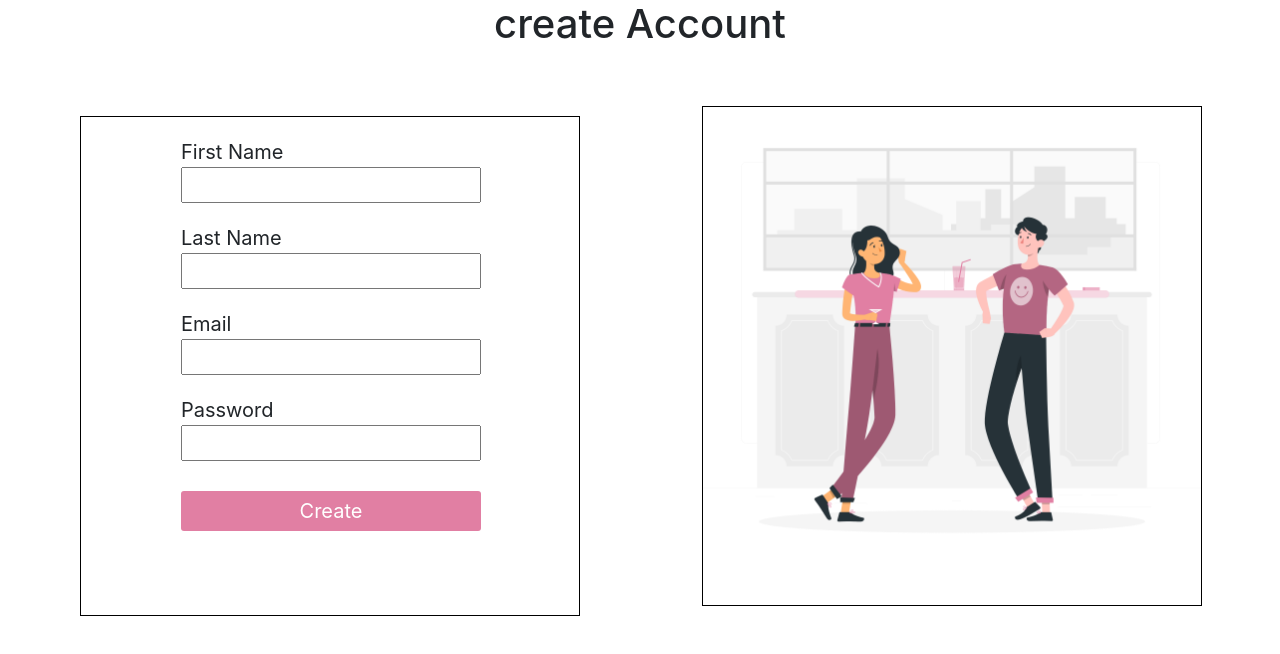
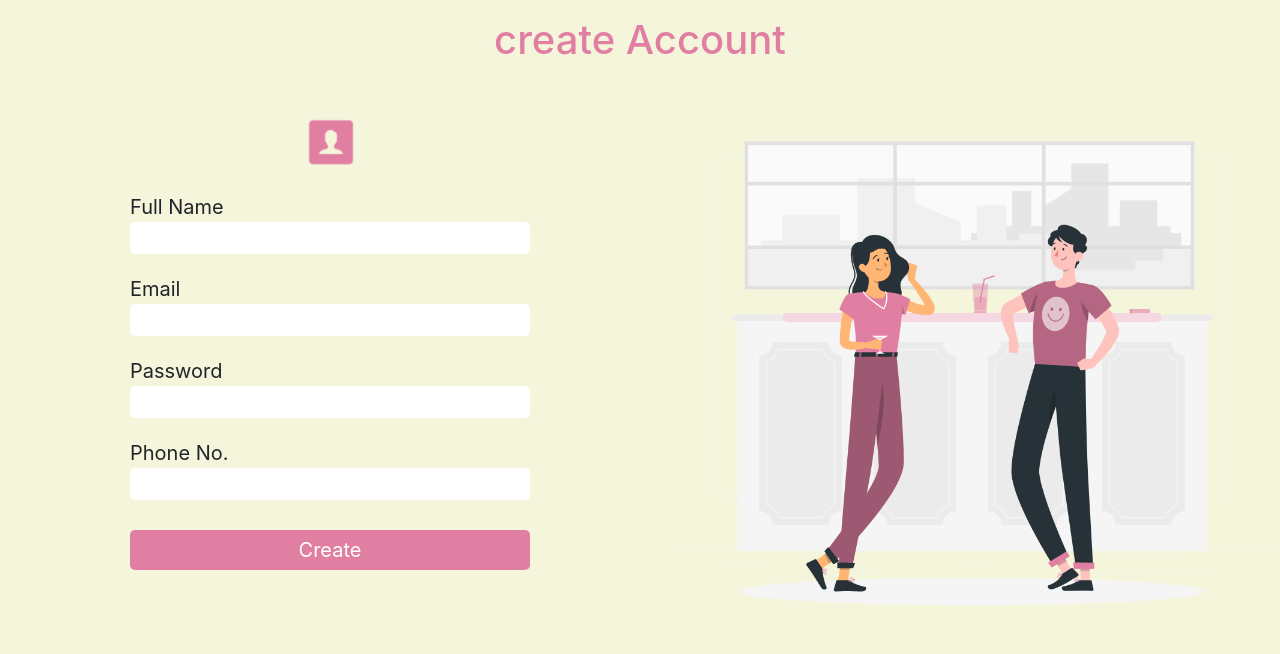
Before and after one commit to sakshi-rah/in-and-gain, a React (Create React App) app in the folder client/: page /signup in a window 1280 px wide. Shown: the top 654 px of the page. Built offline with nearby package versions, Linux system fonts and the light colour scheme.

Commit message:
css apply on signup

```diff
--- a/client/src/index.css
+++ b/client/src/index.css
@@ -5,6 +5,7 @@ body {
     sans-serif;
   -webkit-font-smoothing: antialiased;
   -moz-osx-font-smoothing: grayscale;
+  background-color: beige;
 }
 
 code {
--- a/client/src/views/Signup/Signup.css
+++ b/client/src/views/Signup/Signup.css
@@ -1,40 +1,67 @@
 /*left side container css */
+
+.signup-heading{
+    color: #E17FA3;
+}
+
+.signup-heading:hover{
+    color: #0066ff;
+}
 .form-container {
-    margin-top: 60px;
+    margin-top: 40px;
     margin-left: 80px;
     width: 500px;
     height: 500px;
-    border: 1px solid black;
 }
+.first-container{
+    display: block;
+}
+.profile-pic-container{
+   text-align: center;
+   margin-left: 2px;
+    cursor: pointer;
+}
+.profile-pic{
+    width: 60px;
 
+}
 .form-input {
-
-    width: 300px;
+    width: 400px;
+    border: none;
+    border-radius: 5px;
+    cursor: pointer;
+}
+.form-input:hover{
+    box-shadow: 0 0 4px 0.5px  #0066ff;
 }
 
 .form-item {
     margin-top: 20px;
-    margin-left: 100px;
+    margin-left: 50px;
     font-size: 20px;
 }
 
 .create-btn {
-    width: 300px;
+    width: 400px;
     height: 40px;
-    margin-left: 100px;
+    margin-left: 50px;
     margin-top: 30px;
     border: none;
-    border-radius: 3px;
+    border-radius: 5px;
     background-color: #E17FA3;
     color: white;
     font-size: 20px;
 }
+.create-btn:hover{
+   color: #0066ff;
+}
 
 /*right side container css */
+
 .right-image {
-    width: 500px;
-    height: 500px;
-    margin-top: 50px;
-    margin-left: 50px;
-    border: 1px solid black;
+    width: 600px;
+    height: 600px;
+    margin-top: 20px;
+    margin-left: 20px;
+
 }
--- a/client/src/views/Signup/Singup.js
+++ b/client/src/views/Signup/Singup.js
@@ -1,39 +1,61 @@
-import React from 'react'
+import React ,{useState} from 'react'
+import axios from 'axios'
 import "./Signup.css"
 import signupImg from "./../../Images/signup-page-pic.png"
+import profilePic from "./../../Images/profile-pic.png"
+
 
 function Singup() {
+    const [name, setName] =useState("")
+    const [email, setEmail] =useState("")
+    const [phone, setPhone] =useState("")
+    const [password, setPassword] =useState("")
+    const [role, setRole] =useState("user")
+
+    async function signupUser(){
+        const response = await axios.post('/signup', {
+            name:name,
+            email:email,
+            password:password,
+            phone:phone,
+            role:role
+        })
+        console.log(response.data)
+    }
     return (
         <div>
-            <h1 className='text-center'>create Account</h1>
+            <h1 className='text-center mt-3 signup-heading'>create Account</h1>
             <div className='row'>
                 <div className='col-md-6'>
                     <div className='form-container '>
                         <form>
                             <div className='first-container'>
+                                <div className='profile-pic-container'>
+                                    <img src={profilePic} className='profile-pic'/>
+                                </div>
+                                <div className='form-item'>
+                                    <label htmlFor='name' className=''>Full Name  </label>
+                                    <input type="text" id='name' className='form-input' value={name} onChange = {(e)=>setName(e.target.value)}/>
+                                </div>
+
 
                                 <div className='form-item'>
-                                    <label htmlFor='name' className=''>First Name  </label>  {<br></br>}
-                                    <input type="text" id='name' className='form-input' />
+                                    <label htmlFor='email'>Email </label> {<br></br>}
+                                    <input type="email" id='suremailname' className='form-input'value={email} onChange = {(e)=>setEmail(e.target.value)} />
                                 </div>
 
                                 <div className='form-item'>
-                                    <label htmlFor='surname'>Last Name  </label>{<br></br>}
-                                    <input type="text" id='surname' className='form-input' />
+                                    <label htmlFor='password'>Password </label>
+                                    <input type="password" id='password' className='form-input' value={password} onChange = {(e)=>setPassword(e.target.value)}/>
                                 </div>
 
                                 <div className='form-item'>
-                                    <label htmlFor='email'>Email  </label>{<br></br>}
-                                    <input type="email" id='email' className='form-input' />
-                                </div>
-
-                                <div className='form-item'>
-                                    <label htmlFor='password'>Password </label>{<br></br>}
-                                    <input type="password" id='password' className='form-input' />
+                                    <label htmlFor='phone'>Phone No. </label>
+                                    <input type="text" id='phone' className='form-input'value={phone} onChange = {(e)=>setPhone(e.target.value)} />
                                 </div>
 
                                 <div className='btn-box'>
-                                <button type='submit' className='create-btn'> Create</button>
+                                <button type='button' className='create-btn' onClick={signupUser}> Create</button>
                                 </div>
 
                             </div>
```
Also changed, not shown: client/src/Images/profile  pic.png (deleted), client/src/Images/profile-pic.png (added).
